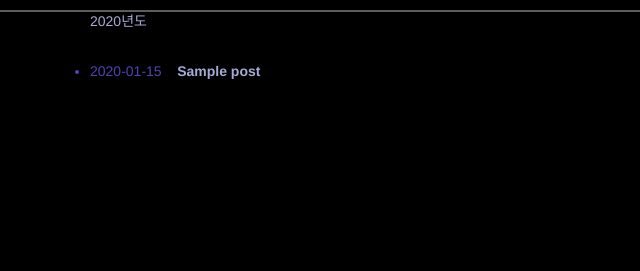
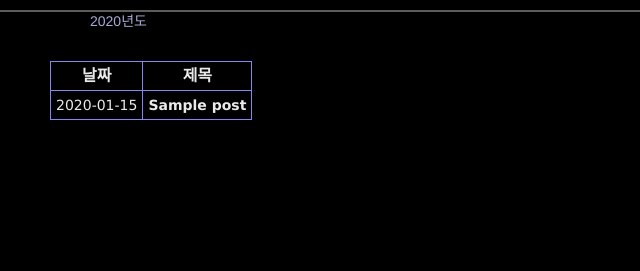
Before and after one commit to eunjizzang97/django_fourth_site, a Django app: template blog/templates/blog/post_archive.html in a window 1280 px wide. Shown: the part 129-400 px from the top of the page, without its empty margins (0-640 px from the left). Run offline with Django 3.2, Linux system fonts and the light colour scheme; the template is opened without the code that fills it: most values are stand-ins (such as "Sample title", 1, 10 or a date in 2020); some libraries are stand-ins or nearby versions; some web fonts are replaced.

Commit message:
pm 10:02 first trial

```diff
--- a/blog/templates/blog/post_archive.html
+++ b/blog/templates/blog/post_archive.html
@@ -1,6 +1,6 @@
 {% extends "base.html" %}
 
-{% block title %}post_archive.html{% endblock %}
+{% block title %}7조의 장고 홈페이지입니다.{% endblock %}
 
 {% block content %}
 <div id="content">
@@ -14,14 +14,28 @@
 </ul>
 <br/>
 
-<div>
-    <ul>
-        {% for post in object_list %}
-        <li>{{ post.modify_date|date:"Y-m-d" }}&nbsp;&nbsp;&nbsp;
-        <a href="{{ post.get_absolute_url }}"><strong>{{ post.title }}</strong></a></li>
-        {% endfor %}
-    </ul>
-</div>
+<table class="architect">
+    <tr>
+        <th>날짜</th>
+        <th>제목</th>
+    </tr>
+
+    {% for post in object_list %}
+        <tr>
+            <td>{{ post.modify_date|date:"Y-m-d" }}</td>
+            <td><a href="{{ post.get_absolute_url }}"><strong>{{ post.title }}</strong></a></td>
+        </tr>
+    {% endfor %}
+</table>
+
+{#<div>#}
+{#    <ul>#}
+{#        {% for post in object_list %}#}
+{#        <li>{{ post.modify_date|date:"Y-m-d" }}&nbsp;&nbsp;&nbsp;#}
+{#        <a href="{{ post.get_absolute_url }}"><strong>{{ post.title }}</strong></a></li>#}
+{#        {% endfor %}#}
+{#    </ul>#}
+{#</div>#}
 
 </div>
 {% endblock %}
--- a/static/css/base.css
+++ b/static/css/base.css
@@ -1,8 +1,4 @@
-body {
-    font-family: "Lucida Grande", Verdana, Arial, sans-serif;
-    font-size: 14px;
-
-}
+@import url(//fonts.googleapis.com/earlyaccess/hanna.css);
 
 /* PAGE STRUCTURE */
 div#header {
@@ -179,4 +175,37 @@
 
 table.change-list, table.change-list th, table.change-list td {
     border: 1px solid #8686f1;
+    padding:5px;
 }
+
+table.change-list th{
+    text-align:center;
+    color: #f4f4f4;
+    font-size: 16px;
+}
+
+table.change-list td, table.change-list td a{
+    text-align:center;
+    color: #f4f4f4;
+}
+
+table.architect, table.architect th, table.architect td {
+    border: 1px solid #8686f1;
+    padding:5px;
+}
+
+table.architect th{
+    text-align:center;
+    color: #eaeaea;
+    font-size: 16px;
+}
+
+table.architect td, table.architect td a{
+    text-align:center;
+    color: #eaeaea;
+}
+
+body {
+    font-family: 'Hanna', sans-serif;
+    font-size: 14px;
+}
```
Also changed, not shown: blog/templates/blog/post_archive_day.html (+24 -10 lines), blog/templates/blog/post_archive_month.html (+25 -9 lines), blog/templates/blog/post_archive_year.html (+14 -9 lines).
